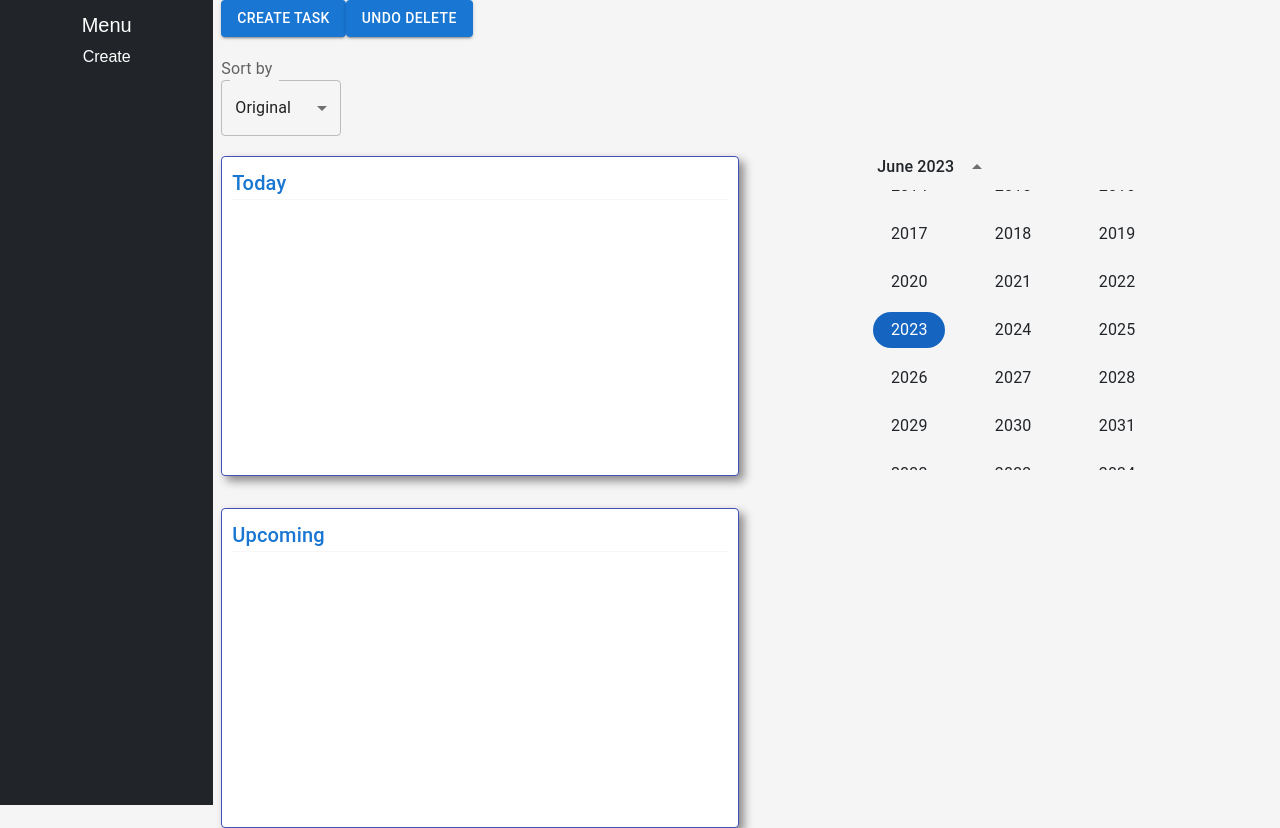
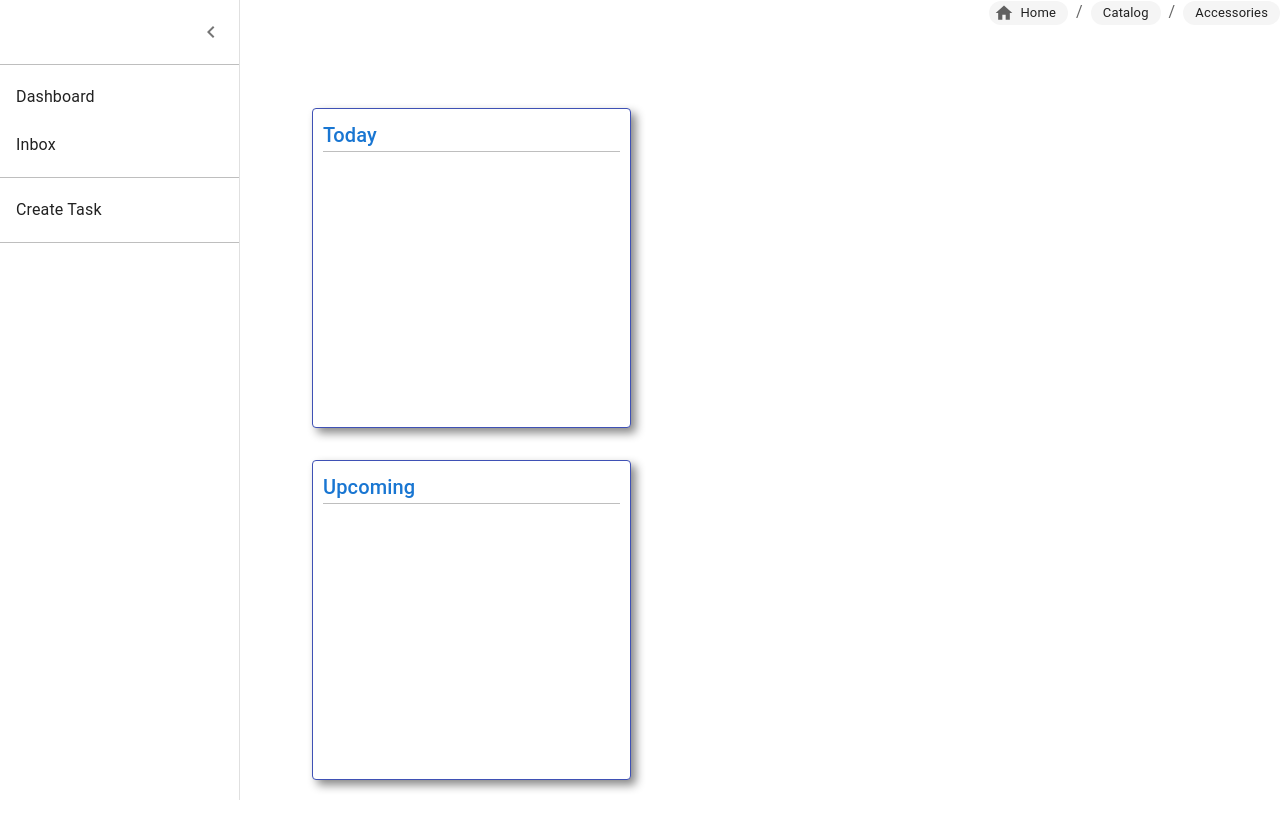
Before and after one commit to akfiveseven/TaskMaster, a React (Create React App) app: page / in a window 1280 px wide. Both pictures are taken after a click on the button "open drawer". After the commit the page ends 804 px from the top, so only its background shows below. Built offline with nearby package versions, Linux system fonts and the light colour scheme.

Commit message:
v0.4.6 Site UI Transform

```diff
--- a/package.json
+++ b/package.json
@@ -9,6 +9,7 @@
     "@mui/icons-material": "^5.11.16",
     "@mui/joy": "^5.0.0-alpha.85",
     "@mui/material": "^5.13.6",
+    "@mui/x-data-grid": "^6.9.0",
     "@mui/x-date-pickers": "^6.9.0",
     "@testing-library/jest-dom": "^5.16.5",
     "@testing-library/react": "^13.4.0",
--- /dev/null
+++ b/src/Inbox.js
@@ -0,0 +1,82 @@
+import * as React from 'react';
+import Box from '@mui/material/Box';
+import { DataGrid } from '@mui/x-data-grid';
+
+const columns = [
+  //{ field: 'taskID', headerName: 'ID', width: 90 },
+  {
+    field: 'taskName',
+    headerName: 'Task Name',
+    disableColumnMenu: true,
+    sortable: false,
+    width: 150,
+    editable: false,
+  },
+  {
+    field: 'taskDesc',
+    sortable: false,
+    disableColumnMenu: true,
+    headerName: 'Task Description',
+    width: 150,
+    editable: false,
+  },
+  {
+    field: 'taskPriority',
+    sortable: false,
+    disableColumnMenu: true,
+    headerName: 'Priority',
+    width: 110,
+    editable: false,
+  },
+  {
+    field: 'taskStartDate',
+    headerName: 'Due Date',
+    disableColumnMenu: true,
+    sortable: false,
+    width: 110,
+    editable: false,
+  },
+  {
+    field: 'taskCategory',
+    disableColumnMenu: true,
+    sortable: false,
+    headerName: 'Category',
+    width: 110,
+    editable: false,
+  },
+  // {
+  //   field: 'fullName',
+  //   headerName: 'Full name',
+  //   description: 'This column has a value getter and is not sortable.',
+  //   sortable: false,
+  //   width: 160,
+  //   valueGetter: (params) =>
+  //     `${params.row.firstName || ''} ${params.row.lastName || ''}`,
+  // },
+];
+
+
+export default function DataGridDemo(props) {
+
+  console.log(props.newTaskData);
+
+  return (
+    <Box sx={{ height: 400, width: '100%' }}>
+      <DataGrid
+        rows={props.newTaskData}
+        columns={columns}
+        getRowId={(row) => row.taskID}
+        initialState={{
+          pagination: {
+            paginationModel: {
+              pageSize: 5,
+            },
+          },
+        }}
+        pageSizeOptions={[5]}
+        checkboxSelection
+        disableRowSelectionOnClick
+      />
+    </Box>
+  );
+}
--- /dev/null
+++ b/src/Sidebar.js
@@ -0,0 +1,198 @@
+import * as React from 'react';
+import { styled, useTheme } from '@mui/material/styles';
+import Box from '@mui/material/Box';
+import Drawer from '@mui/material/Drawer';
+import CssBaseline from '@mui/material/CssBaseline';
+import MuiAppBar from '@mui/material/AppBar';
+import Toolbar from '@mui/material/Toolbar';
+import List from '@mui/material/List';
+import Divider from '@mui/material/Divider';
+import IconButton from '@mui/material/IconButton';
+import MenuIcon from '@mui/icons-material/Menu';
+import ChevronLeftIcon from '@mui/icons-material/ChevronLeft';
+import ChevronRightIcon from '@mui/icons-material/ChevronRight';
+import ListItem from '@mui/material/ListItem';
+import ListItemButton from '@mui/material/ListItemButton';
+import ListItemText from '@mui/material/ListItemText';
+import TaskList from './TaskList';
+import Inbox from './Inbox';
+import MenuItem from '@mui/material/MenuItem';
+import FormControl from '@mui/material/FormControl';
+import FormLabel from '@mui/material/FormLabel';
+import Select from '@mui/material/Select';
+
+
+const drawerWidth = 240;
+
+const Main = styled('main', { shouldForwardProp: (prop) => prop !== 'open' })(
+  ({ theme, open }) => ({
+    flexGrow: 1,
+    padding: theme.spacing(3),
+    transition: theme.transitions.create('margin', {
+      easing: theme.transitions.easing.sharp,
+      duration: theme.transitions.duration.leavingScreen,
+    }),
+    marginLeft: `-${drawerWidth}px`,
+    ...(open && {
+      transition: theme.transitions.create('margin', {
+        easing: theme.transitions.easing.easeOut,
+        duration: theme.transitions.duration.enteringScreen,
+      }),
+      marginLeft: 0,
+    }),
+  }),
+);
+
+const AppBar = styled(MuiAppBar, {
+  shouldForwardProp: (prop) => prop !== 'open',
+})(({ theme, open }) => ({
+  transition: theme.transitions.create(['margin', 'width'], {
+    easing: theme.transitions.easing.sharp,
+    duration: theme.transitions.duration.leavingScreen,
+  }),
+  ...(open && {
+    width: `calc(100% - ${drawerWidth}px)`,
+    marginLeft: `${drawerWidth}px`,
+    transition: theme.transitions.create(['margin', 'width'], {
+      easing: theme.transitions.easing.easeOut,
+      duration: theme.transitions.duration.enteringScreen,
+    }),
+  }),
+}));
+
+const DrawerHeader = styled('div')(({ theme }) => ({
+  display: 'flex',
+  alignItems: 'center',
+  padding: theme.spacing(0, 1),
+  // necessary for content to be below app bar
+  ...theme.mixins.toolbar,
+  justifyContent: 'flex-end',
+}));
+
+export default function PersistentDrawerLeft(props) {
+
+  const theme = useTheme();
+
+  const [open, setOpen] = React.useState(false);
+  const [showDashboard, setShowDashboard] = React.useState(true);
+  const [showInbox, setShowInbox] = React.useState(false);
+
+
+  const handleDrawerOpen = () => {
+    setOpen(true);
+  };
+
+  const handleDrawerClose = () => {
+    setOpen(false);
+  };
+
+
+  const handleDashboardClick = () => {
+    setShowInbox(false);
+    setShowDashboard(true);
+  };
+
+
+  const handleInboxClick = () => {
+    setShowDashboard(false);
+    setShowInbox(true);
+  };
+
+  function handleShowDashboard()  {
+    return(
+    <TaskList tasks={props.tasks} handleDelete={props.handleDelete} handleEdit={props.handleEdit} />);
+  };
+
+  function handleShowInbox() {
+    return(
+        <>
+        <div className="filter-style">
+        <FormControl variant="outlined" style={{ minWidth: 120 }}>
+          <FormLabel id="sort-label">Sort by</FormLabel>
+          <Select
+            labelId="sort-label"
+            id="Sort"
+            value={props.selectedOption}
+            onChange={props.handleSort}
+            label="Sort by"
+          >
+            <MenuItem value="original">Original</MenuItem>
+            <MenuItem value="priority">Priority</MenuItem>
+            <MenuItem value="due-date">Due Date</MenuItem>
+          </Select>
+        </FormControl>
+        </div>
+        <Inbox newTaskData={props.tasks} taskID={props.taskID}/>
+      </>
+    )
+  }
+
+  return (
+    <Box sx={{ display: 'flex' }}>
+      <CssBaseline />
+        <Toolbar>
+          <IconButton
+            color="inherit"
+            aria-label="open drawer"
+            onClick={handleDrawerOpen}
+            edge="start"
+            sx={{ mr: 2, mb: 300, ...(open && { display: 'none' }) }}
+          >
+            <MenuIcon />
+          </IconButton>
+        </Toolbar>
+      <Drawer
+        sx={{
+          width: drawerWidth,
+          flexShrink: 0,
+          '& .MuiDrawer-paper': {
+            width: drawerWidth,
+            boxSizing: 'border-box',
+          },
+        }}
+        variant="persistent"
+        anchor="left"
+        open={open}
+      >
+        <DrawerHeader>
+          <IconButton onClick={handleDrawerClose}>
+            {theme.direction === 'ltr' ? <ChevronLeftIcon /> : <ChevronRightIcon />}
+          </IconButton>
+        </DrawerHeader>
+        <Divider />
+        <List>
+            {/* Inbox */}
+            <ListItem key={'Dashboard'} disablePadding>
+                <ListItemButton onClick={handleDashboardClick}>
+                    <ListItemText primary={"Dashboard"} />
+                </ListItemButton>
+            </ListItem>
+            <ListItem key={'Inbox'} disablePadding>
+                <ListItemButton onClick={handleInboxClick}>
+                    <ListItemText primary={"Inbox"} />
+                </ListItemButton>
+                </ListItem>
+        </List>
+        <Divider />
+        <List>
+            {/* User Created Categories */}
+            <ListItem key={'Create'} disablePadding>
+                <ListItemButton onClick={props.handleClickOpen}>
+                    <ListItemText primary={"Create Task"} />
+                </ListItemButton>
+            </ListItem>
+        </List>
+        <Divider />
+        <List>
+
+        </List>
+      </Drawer>
+      <Main open={open}>
+        <DrawerHeader />
+        {/* <Button className="buttonStyle" variant="contained" color="primary" onClick={props.undoDelete} size="small">Undo Delete</Button> */}
+        {showDashboard && handleShowDashboard()}
+        {showInbox && handleShowInbox()}
+      </Main>
+    </Box>
+  );
+}
--- a/src/Task.js
+++ b/src/Task.js
@@ -66,7 +66,7 @@ export default function Task(props) {
         <Typography variant="subtitle1">{props.details}</Typography>
         <Typography variant="subtitle2">
           <DateRangeIcon style={{ verticalAlign: "middle" }} />
-          {" Start Date: " + props.startDate}
+          {" Due Date: " + props.startDate}
         </Typography>
         <Typography variant="subtitle2" sx={{ marginTop: '10px' }}>
           Category:
--- a/src/TaskList.js
+++ b/src/TaskList.js
@@ -83,12 +83,6 @@ export default function TaskList(props) {
           ))}
         </Paper>
       </Grid>
-
-      <Grid item xs={12} md={4} lg={6}>
-        <Box display="flex" justifyContent="flex-end">
-          <DateCalendar />
-        </Box>
-      </Grid>
     </Grid>
   );
 }
--- a/src/ToDoApp.js
+++ b/src/ToDoApp.js
@@ -7,6 +7,8 @@ import { Button, FormControl, FormLabel, IconButton, MenuItem, Select, TextField
 import { Alert, AlertTitle } from "@mui/material";
 import Snackbar from "@mui/material/Snackbar";
 import Slide from "@mui/material/Slide";
+import TopNav from "./TopNav";
+import Sidebar from "./Sidebar";
 
 export default function ToDoApp() {
   const [taskName, setTaskName] = useState("");
@@ -207,31 +209,11 @@ export default function ToDoApp() {
   }, [selectedOption]);
 
   return (
-    <div>
-      <div className="container-fluid">
-        <div className="row">
-          <div className="col-md-3 col-xl-2 px-sm-2 px-0 bg-dark position-fixed">
-            <div className="sidebar-text d-flex flex-column align-items-center text-white min-vh-100">
-              <a
-                href="/"
-                className="d-flex align-items-center text-white text-decoration-none"
-              >
-                <span className="fs-5 d-none d-sm-inline">
-                  <p className="sidebar-text">Menu</p>
-                </span>
-              </a>
-              <button className="sidebar-text" onClick={handleClickOpen}>
-                Create
-              </button>
-            </div>
-          </div>
-          <div className="col-md-9 col-xl-10 offset-md-3 offset-xl-2 px-sm-2 px-0">
-            <Button variant="contained" color="primary" onClick={handleClickOpen}>
-              Create Task
-            </Button>
-            <Button variant="contained" color="primary" onClick={undoDelete}>
-              Undo Delete
-            </Button>
+        <>
+        <TopNav
+        handleClickOpen={handleClickOpen}
+        undoDelete={undoDelete}
+        />
             <CreateField
               open={open}
               handleClose={handleClose}
@@ -266,6 +248,26 @@ export default function ToDoApp() {
               taskCategory={taskCategory}
             />
 
+            <Sidebar tasks={newTaskData} handleDelete={handleDelete} handleEdit={handleEdit} handleClickOpen={handleClickOpen} taskID={taskID} selectedOption={selectedOption} handleSort={handleSort} />
+
+            {/* Success Alert */}
+            <Snackbar
+              open={showDeleteAlert}
+              autoHideDuration={3000}
+              TransitionComponent={Slide}
+              anchorOrigin={{ vertical: "top", horizontal: "center" }}
+            >
+              <Alert severity="success">
+                <AlertTitle>Success</AlertTitle>
+                Task successfully deleted!
+              </Alert>
+            </Snackbar>
+            </>
+  );
+}
+
+/*
+
             <div className="filter-style">
               <FormControl variant="outlined" style={{ minWidth: 120 }}>
                 <FormLabel id="sort-label">Sort by</FormLabel>
@@ -282,24 +284,26 @@ export default function ToDoApp() {
                 </Select>
               </FormControl>
             </div>
+*/
 
-            <TaskList tasks={newTaskData} handleDelete={handleDelete} handleEdit={handleEdit} />
-
-            {/* Success Alert */}
-            <Snackbar
-              open={showDeleteAlert}
-              autoHideDuration={3000}
-              TransitionComponent={Slide}
-              anchorOrigin={{ vertical: "top", horizontal: "center" }}
-            >
-              <Alert severity="success">
-                <AlertTitle>Success</AlertTitle>
-                Task successfully deleted!
-              </Alert>
-            </Snackbar>
+/*
+<div>
+      <div className="container-fluid">
+        <div className="row">
+          <div className="col-md-3 col-xl-2 px-sm-2 px-0 bg-dark position-fixed">
+            <div className="sidebar-text d-flex flex-column align-items-center text-white min-vh-100">
+              <a
+                href="/"
+                className="d-flex align-items-center text-white text-decoration-none"
+              >
+                <span className="fs-5 d-none d-sm-inline">
+                  <p className="sidebar-text">Menu</p>
+                </span>
+              </a>
+              <button className="sidebar-text" onClick={handleClickOpen}>
+                Create
+              </button>
+            </div>
           </div>
-        </div>
-      </div>
-    </div>
-  );
-}
+          <div className="col-md-9 col-xl-10 offset-md-3 offset-xl-2 px-sm-2 px-0">
+*/
--- /dev/null
+++ b/src/TopNav.js
@@ -0,0 +1,49 @@
+import * as React from "react";
+import { emphasize, styled } from "@mui/material/styles";
+import Breadcrumbs from "@mui/material/Breadcrumbs";
+import Chip from "@mui/material/Chip";
+import HomeIcon from "@mui/icons-material/Home";
+import { Paper, Button } from "@mui/material";
+import ExpandMoreIcon from "@mui/icons-material/ExpandMore";
+import './style.css';
+
+const StyledBreadcrumb = styled(Chip)(({ theme }) => {
+  const backgroundColor =
+    theme.palette.mode === "light"
+      ? theme.palette.grey[100]
+      : theme.palette.grey[800];
+  return {
+    backgroundColor,
+    height: theme.spacing(3),
+    color: theme.palette.text.primary,
+    fontWeight: theme.typography.fontWeightRegular,
+    "&:hover, &:focus": {
+      backgroundColor: emphasize(backgroundColor, 0.06),
+    },
+    "&:active": {
+      boxShadow: theme.shadows[1],
+      backgroundColor: emphasize(backgroundColor, 0.12),
+    },
+  };
+});
+
+export default function TopNav(props) {
+  return (
+    <>
+        {/* <Paper elevation={0} variant="outlined" square className="paperColor" >   */}
+        <div className="navDiv">
+            <Breadcrumbs aria-label="breadcrumb" className="breadStyle">
+                <StyledBreadcrumb
+                component="a"
+                href="#"
+                label="Home"
+                icon={<HomeIcon fontSize="small" />}
+                />
+                <StyledBreadcrumb component="a" href="#" label="Catalog" />
+                <StyledBreadcrumb label="Accessories" deleteIcon={<ExpandMoreIcon />} />
+            </Breadcrumbs>
+        </div>
+        {/* </Paper> */}
+    </>
+  );
+}
--- a/src/style.css
+++ b/src/style.css
@@ -145,3 +145,25 @@ body {
 .edit-type {
   padding-left: 10px;
 }
+
+.paperColor {
+  background-color: #fafafa !important;
+}
+
+.breadStyle {
+  text-align: right !important;
+  float: right !important;
+  position: 'relative' !important;
+}
+.buttonStyle {
+
+}
+
+.navDiv {
+  /* background-color: blue !important;
+  margin: 10px; */
+}
+
+hr {
+  background-color: black !important;
+}
```
Also changed, not shown: 1 other file (tests, documents, lock files or other folders).
